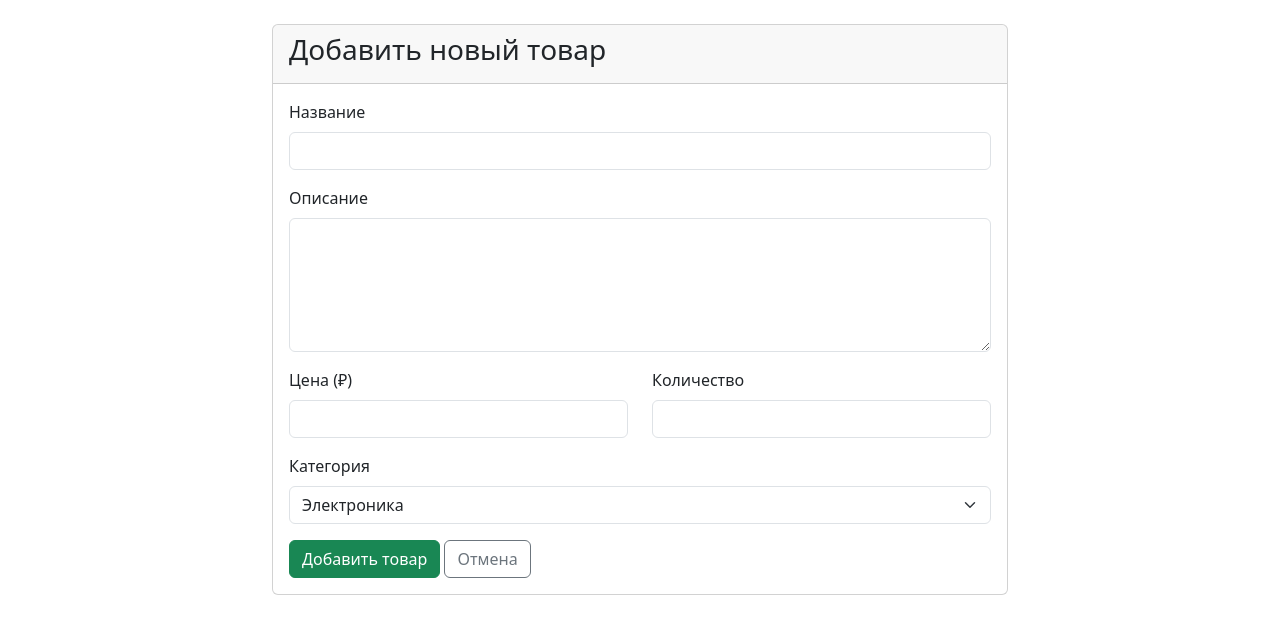
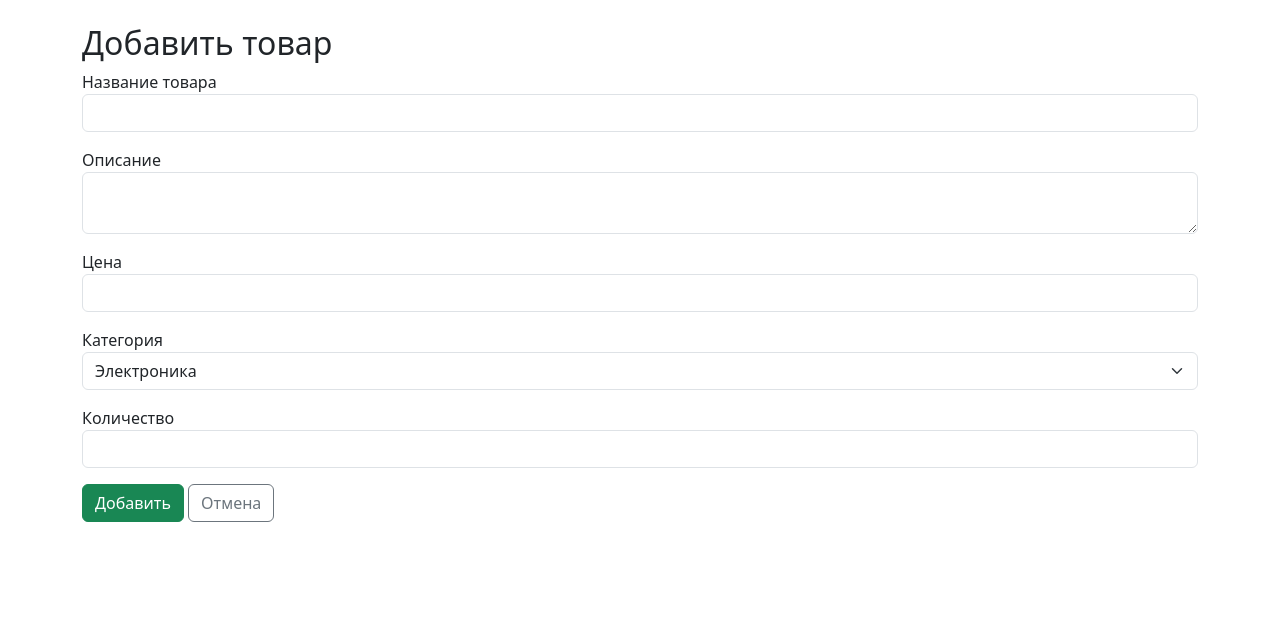
Before and after one commit to pozdnyak-coder/online-marketplace1, a Flask app: template static/templates/add_product.html in a window 1280 px wide. Shown: the part 56-690 px from the top of the page. Run offline with Flask 3, Linux system fonts and the light colour scheme; the template is opened without the code that fills it: values that come from a table or form of the project are taken from there, others are empty.

Commit message:
Update add_product.html

```diff
--- a/static/templates/add_product.html
+++ b/static/templates/add_product.html
@@ -1,13 +1,15 @@
 {% extends "base.html" %}
 {% block title %}Добавить товар{% endblock %}
 {% block content %}
-<div class="row justify-content-center"><div class="col-md-8"><div class="card"><div class="card-header"><h3>Добавить новый товар</h3></div><div class="card-body"><form method="POST">
+<h2>Добавить товар</h2>
+<form method="POST">
     {{ form.hidden_tag() }}
-    <div class="mb-3"><label class="form-label">Название</label>{{ form.name(class="form-control") }}</div>
-    <div class="mb-3"><label class="form-label">Описание</label>{{ form.description(class="form-control", rows="5") }}</div>
-    <div class="row"><div class="col-md-6 mb-3"><label class="form-label">Цена (₽)</label>{{ form.price(class="form-control") }}</div><div class="col-md-6 mb-3"><label class="form-label">Количество</label>{{ form.stock(class="form-control") }}</div></div>
-    <div class="mb-3"><label class="form-label">Категория</label>{{ form.category(class="form-select") }}</div>
-    <button type="submit" class="btn btn-success">Добавить товар</button>
+    <div class="mb-3">{{ form.name.label }} {{ form.name(class="form-control") }}</div>
+    <div class="mb-3">{{ form.description.label }} {{ form.description(class="form-control") }}</div>
+    <div class="mb-3">{{ form.price.label }} {{ form.price(class="form-control") }}</div>
+    <div class="mb-3">{{ form.category.label }} {{ form.category(class="form-select") }}</div>
+    <div class="mb-3">{{ form.stock.label }} {{ form.stock(class="form-control") }}</div>
+    <button class="btn btn-success">Добавить</button>
     <a href="{{ url_for('index') }}" class="btn btn-outline-secondary">Отмена</a>
-</form></div></div></div></div>
+</form>
 {% endblock %}
```
